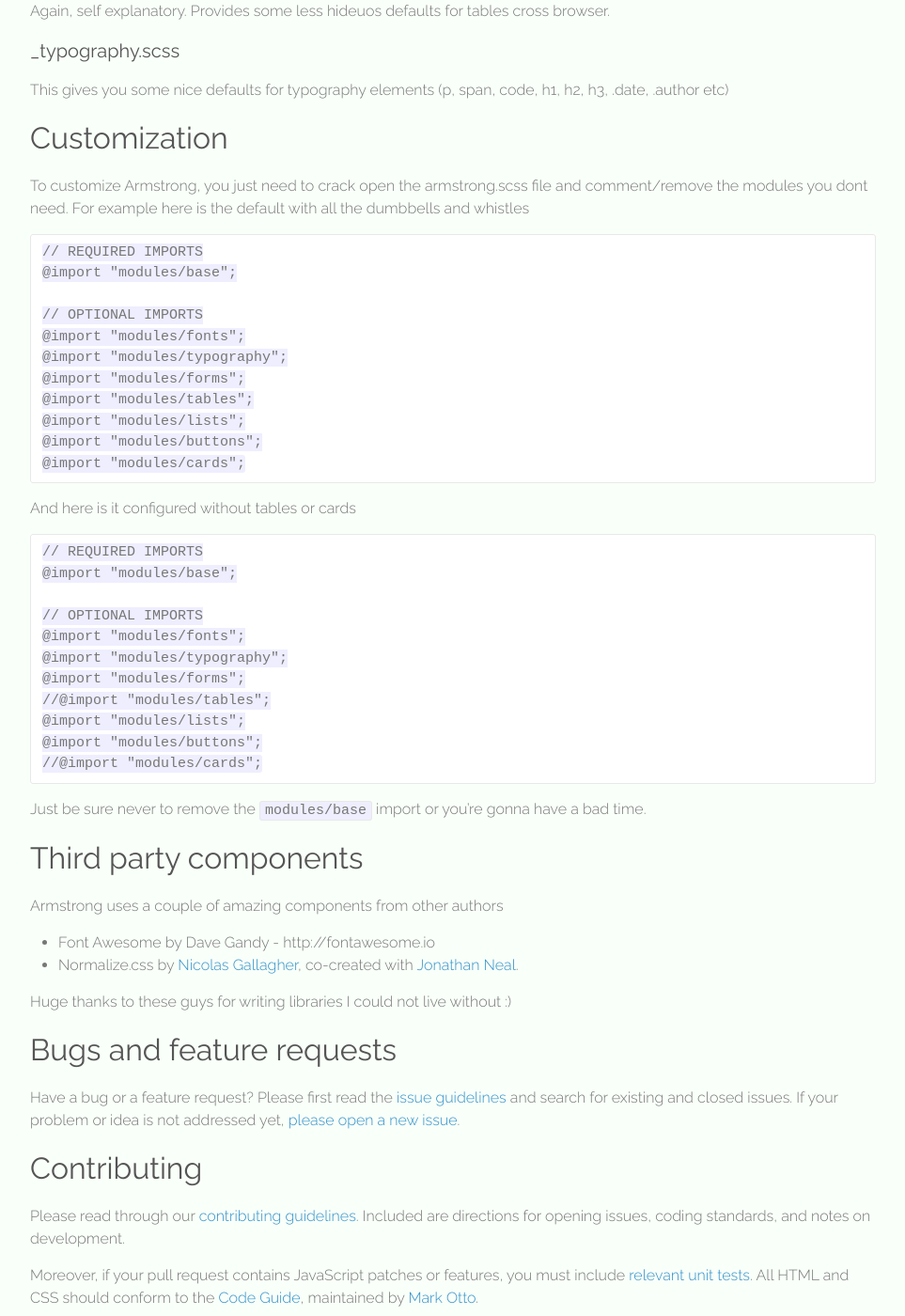
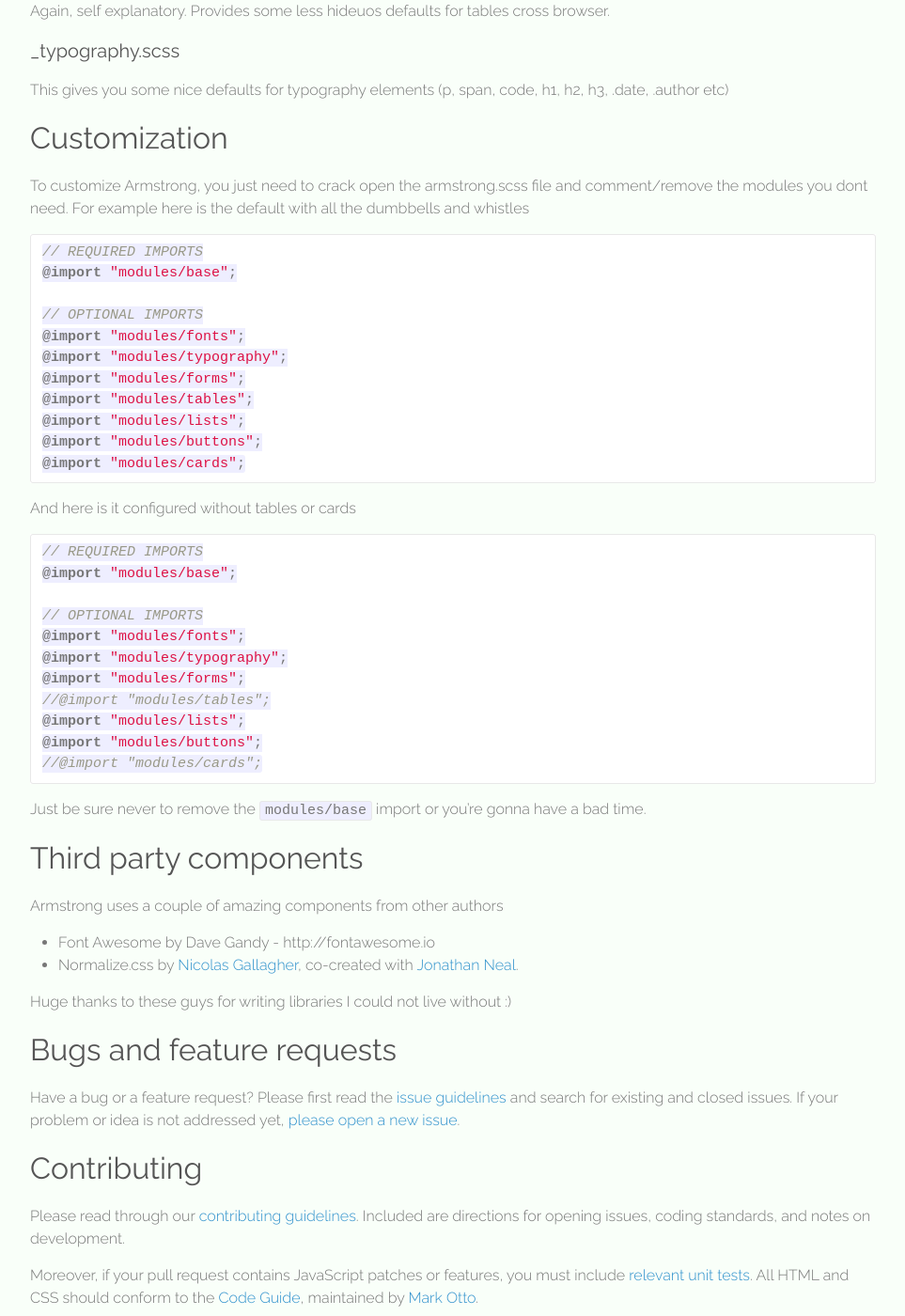
Before and after one commit to Rocketmakers/armstrong_legacy, a Jekyll site: the page built from documentation.md, in a window 1280 px wide and 1400 px high, scrolled down 2296 px. Shown: the whole window at 94% size, without its empty margins (158-1121 px from the left). Built offline with Jekyll 4.4.1, drawn with Linux system fonts in a browser that asks for light colours.

Commit message:
added code types to blocks

````diff
--- a/documentation.md
+++ b/documentation.md
@@ -108,7 +108,7 @@ This gives you some nice defaults for typography elements (p, span, code, h1, h2
 
 To customize Armstrong, you just need to crack open the armstrong.scss file and comment/remove the modules you dont need. For example here is the default with all the dumbbells and whistles
 
-```
+```scss
 // REQUIRED IMPORTS
 @import "modules/base";
 
@@ -124,7 +124,7 @@ To customize Armstrong, you just need to crack open the armstrong.scss file and
 
 And here is it configured without tables or cards
 
-```
+```scss
 // REQUIRED IMPORTS
 @import "modules/base";
 
````
